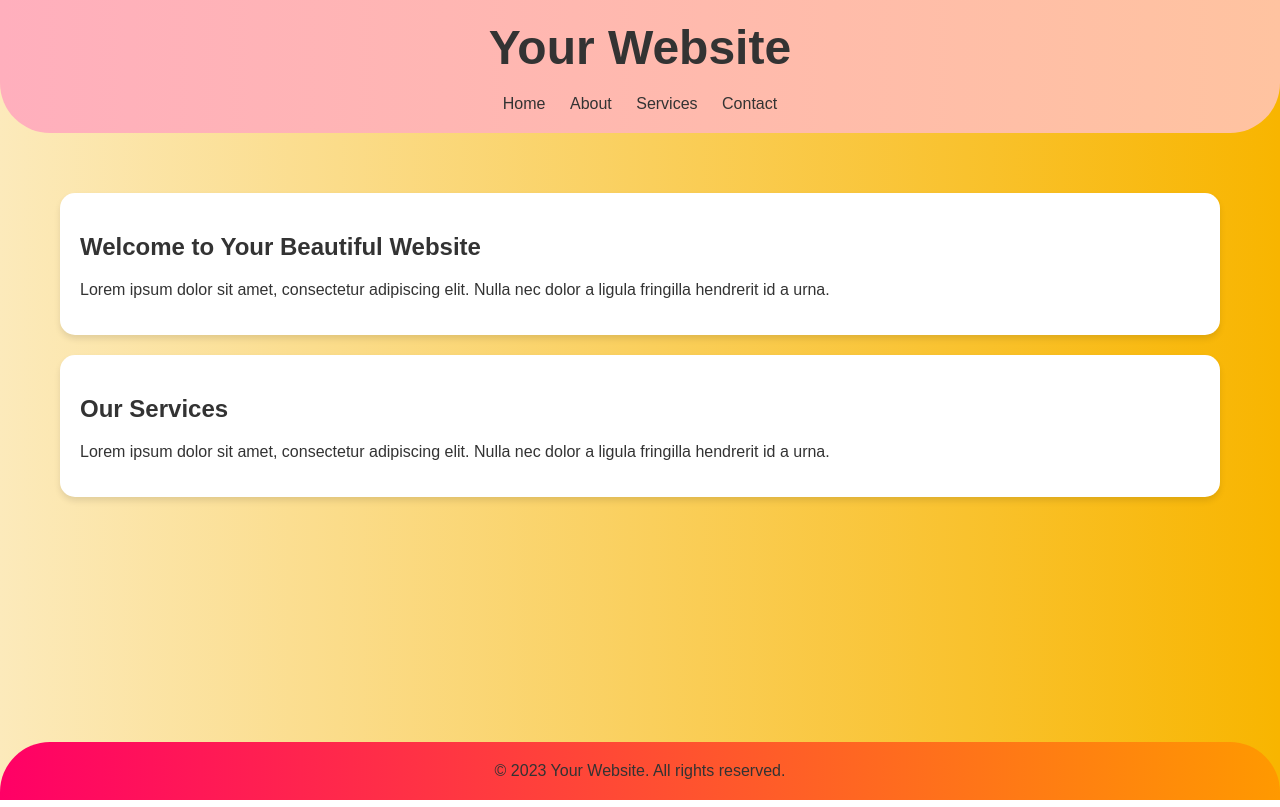
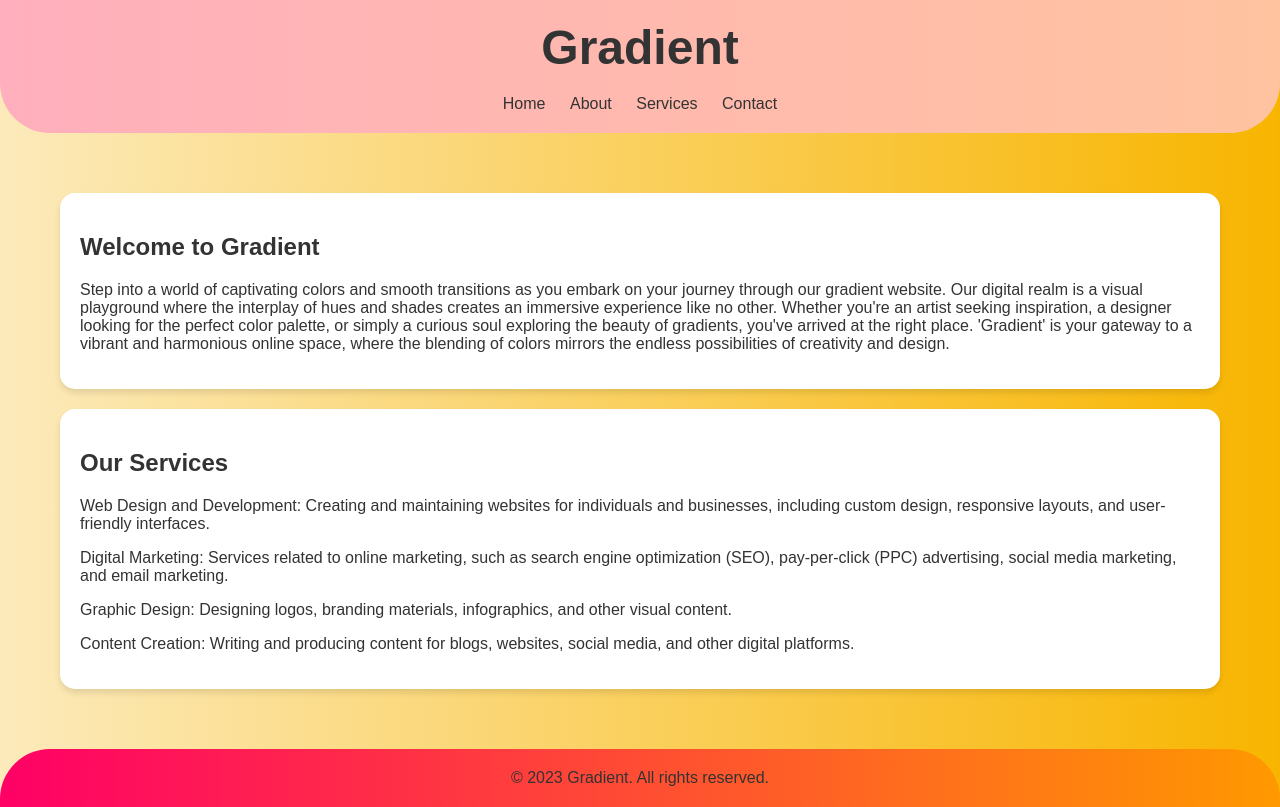
Before and after one commit to aftab-s/Github-Actions, a plain HTML site: page index.html in a window 1280 px wide. Drawn offline with Linux system fonts and the light colour scheme.

Commit message:
update html

```diff
--- a/index.html
+++ b/index.html
@@ -3,7 +3,7 @@
 <head>
     <meta charset="UTF-8">
     <meta name="viewport" content="width=device-width, initial-scale=1.0">
-    <title>Your Beautiful Website</title>
+    <title>Gradient</title>
     <style>
         body {
             font-family: Arial, sans-serif;
@@ -67,7 +67,7 @@
 </head>
 <body>
     <header>
-        <h1>Your Website</h1>
+        <h1>Gradient</h1>
         <nav>
             <a href="#">Home</a>
             <a href="#">About</a>
@@ -77,16 +77,22 @@
     </header>
     <section>
         <div class="card">
-            <h2>Welcome to Your Beautiful Website</h2>
-            <p>Lorem ipsum dolor sit amet, consectetur adipiscing elit. Nulla nec dolor a ligula fringilla hendrerit id a urna.</p>
+            <h2>Welcome to Gradient</h2>
+            <p>Step into a world of captivating colors and smooth transitions as you embark on your journey through our gradient website.
+            Our digital realm is a visual playground where the interplay of hues and shades creates an immersive experience like no other.
+            Whether you're an artist seeking inspiration, a designer looking for the perfect color palette, or simply a curious soul exploring the beauty of gradients, you've arrived at the right place.
+            'Gradient' is your gateway to a vibrant and harmonious online space, where the blending of colors mirrors the endless possibilities of creativity and design.</p>
         </div>
         <div class="card">
             <h2>Our Services</h2>
-            <p>Lorem ipsum dolor sit amet, consectetur adipiscing elit. Nulla nec dolor a ligula fringilla hendrerit id a urna.</p>
+            <p>Web Design and Development: Creating and maintaining websites for individuals and businesses, including custom design, responsive layouts, and user-friendly interfaces.</p>
+            <p>Digital Marketing: Services related to online marketing, such as search engine optimization (SEO), pay-per-click (PPC) advertising, social media marketing, and email marketing.</p>
+            <p>Graphic Design: Designing logos, branding materials, infographics, and other visual content.</p>
+            <p>Content Creation: Writing and producing content for blogs, websites, social media, and other digital platforms.</p>
         </div>
     </section>
     <footer>
-        &copy; 2023 Your Website. All rights reserved.
+        &copy; 2023 Gradient. All rights reserved.
     </footer>
 </body>
 </html>
```
